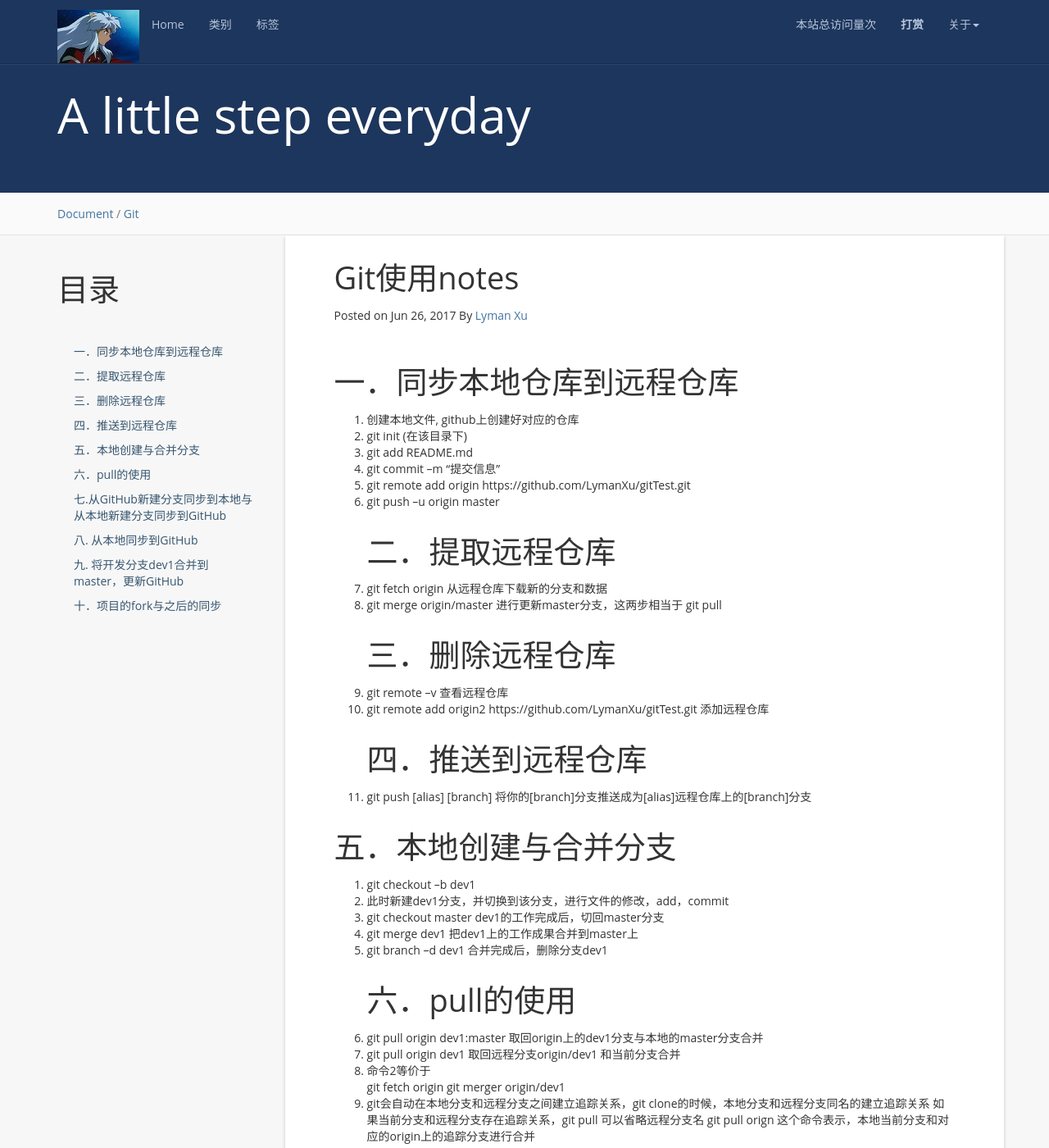
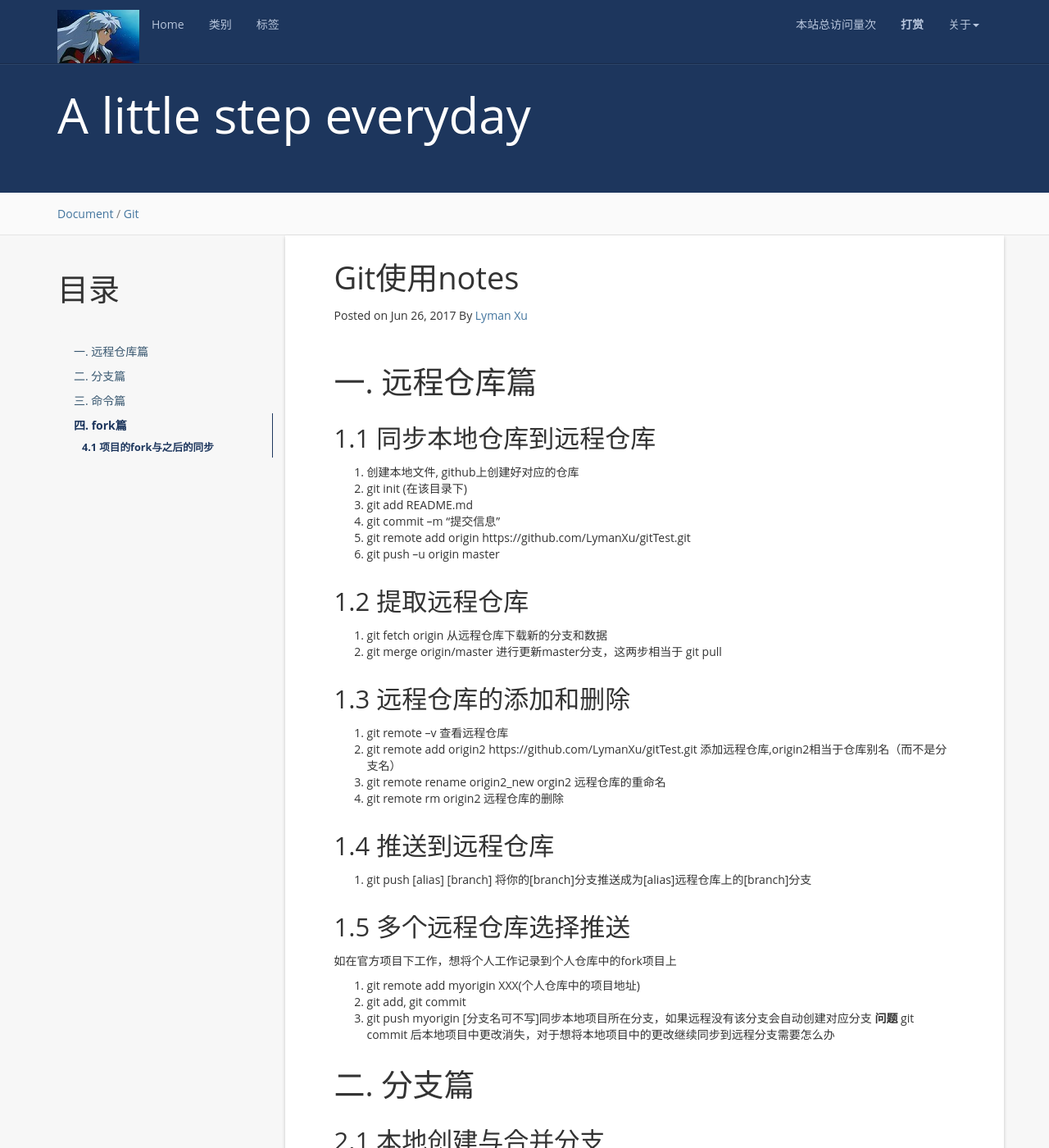
Before and after one commit to LymanXu/Blog, a Jekyll site: the page built from _posts/Notes/2017-06-26-git-use.md, in a window 1280 px wide and 1400 px high. Shown: the whole window at 82% size. Built offline with Jekyll 4.4.1, drawn with Linux system fonts in a browser that asks for light colours; nearby versions of some CDN libraries; comment, search, counter and statistics services are not loaded; some of the changed text lies outside the part shown.

Commit message:
add git-use note@2017-06-26 by Lyman

```diff
--- a/_posts/Notes/2017-06-26-git-use.md
+++ b/_posts/Notes/2017-06-26-git-use.md
@@ -12,31 +12,68 @@ tag: Git
 
 * content
 {:toc}
-
-# 一．同步本地仓库到远程仓库
+# 一. 远程仓库篇
+## 1.1 同步本地仓库到远程仓库
 1.	创建本地文件, github上创建好对应的仓库
 2.	git init  (在该目录下)
 3.	git add README.md
 4.	git commit –m “提交信息”
 5.	git remote add origin  https://github.com/LymanXu/gitTest.git
 6.	git push –u origin master
-# 二．提取远程仓库
+
+## 1.2 提取远程仓库
 1.	git fetch origin 从远程仓库下载新的分支和数据
 2.	git merge origin/master  进行更新master分支，这两步相当于 git pull
-# 三．删除远程仓库
+
+## 1.3 远程仓库的添加和删除
 1.	git remote –v  查看远程仓库
-2.	git remote add origin2  https://github.com/LymanXu/gitTest.git  添加远程仓库
-# 四．推送到远程仓库
+2.	git remote add origin2  https://github.com/LymanXu/gitTest.git  添加远程仓库,origin2相当于仓库别名（而不是分支名）
+3.  git remote rename origin2_new orgin2  远程仓库的重命名
+4.  git remote rm origin2  远程仓库的删除
+
+## 1.4 推送到远程仓库
 1.	git push [alias] [branch]
 将你的[branch]分支推送成为[alias]远程仓库上的[branch]分支
 
-# 五．本地创建与合并分支
+## 1.5 多个远程仓库选择推送
+如在官方项目下工作，想将个人工作记录到个人仓库中的fork项目上
+1. git remote add myorigin XXX(个人仓库中的项目地址)
+2. git add, git commit
+3. git push myorigin [分支名可不写]同步本地项目所在分支，如果远程没有该分支会自动创建对应分支
+**问题**
+git commit 后本地项目中更改消失，对于想将本地项目中的更改继续同步到远程分支需要怎么办
+
+# 二. 分支篇
+## 2.1 本地创建与合并分支
 1.	git checkout –b dev1
 2.	此时新建dev1分支，并切换到该分支，进行文件的修改，add，commit
 3.	git checkout master  dev1的工作完成后，切回master分支
 4.	git merge dev1 把dev1上的工作成果合并到master上
 5.	git branch –d dev1  合并完成后，删除分支dev1
-# 六．pull的使用
+
+## 2.2 从GitHub新建分支同步到本地与从本地新建分支同步到GitHub
+**从GitHub到本地**
+1.	github新建branch
+2.	在本地目前有master分支，git pull origin,同步origin中的数据改动
+3.	git checkout dev1  本地切换到dev1分支
+4.	本地分支进行修改，提交到origin对应的分支，git add，git commit，git push origin dev1
+**从本地同步到GitHub**
+1.	在本地新建一个分支 git branch dev1
+2.	git checkout dev1  切到新的分支
+3.	在该分支进行工作
+4.	git push origin dev1 将新的分支发布到GitHub上
+5.	git branch –d dev1 在本地删除分支
+6.	远程端删除分支的命令 git push origin :dev1 加冒号
+
+## 2.3 将开发分支dev1合并到master，更新GitHub
+1.  git checkout master ,git pull origin [master]  同步master的最新内容
+2.  tortoiseGit RevisionGraph 进行代码review
+2.  git merge dev1  将dev1分支的内容合并到master
+3.  出现冲突，解决冲突
+3.  git push orgin master 提交合并的代码
+
+# 三. 命令篇
+## 3.1 pull的使用
 1.	git pull origin dev1:master   取回origin上的dev1分支与本地的master分支合并
 2.	git pull origin dev1  取回远程分支origin/dev1 和当前分支合并
 3.	命令2等价于
@@ -47,26 +84,8 @@ git merger origin/dev1
 git pull orign
 这个命令表示，本地当前分支和对应的origin上的追踪分支进行合并
 
-# 七.从GitHub新建分支同步到本地与从本地新建分支同步到GitHub
-#从GitHub到本地
-1.	github新建branch
-2.	在本地目前有master分支，git pull origin,同步origin中的数据改动
-3.	git checkout dev1  本地切换到dev1分支
-4.	本地分支进行修改，提交到origin对应的分支，git add，git commit，git push origin dev1
-# 八. 从本地同步到GitHub
-1.	在本地新建一个分支 git branch dev1
-2.	git checkout dev1  切到新的分支
-3.	在该分支进行工作
-4.	git push origin dev1 将新的分支发布到GitHub上
-5.	git branch –d dev1 在本地删除分支
-6.	远程端删除分支的命令 git push origin :dev1 加冒号
-# 九. 将开发分支dev1合并到master，更新GitHub
-1.  git checkout master ,git pull origin [master]  同步master的最新内容
-2.  tortoiseGit RevisionGraph 进行代码review
-2.  git merge dev1  将dev1分支的内容合并到master
-3.  出现冲突，解决冲突
-3.  git push orgin master 提交合并的代码
-# 十．项目的fork与之后的同步
+# 四. fork篇
+## 4.1 项目的fork与之后的同步
 1. 从原项目fork到自己GitHub，生成一个与原项目互不影响的项目副本
 2. 从自己的GitHub将项目clone到本地，在本地进行修改
 3. 添加原作者项目的remote地址，将代码fetch过来
```
